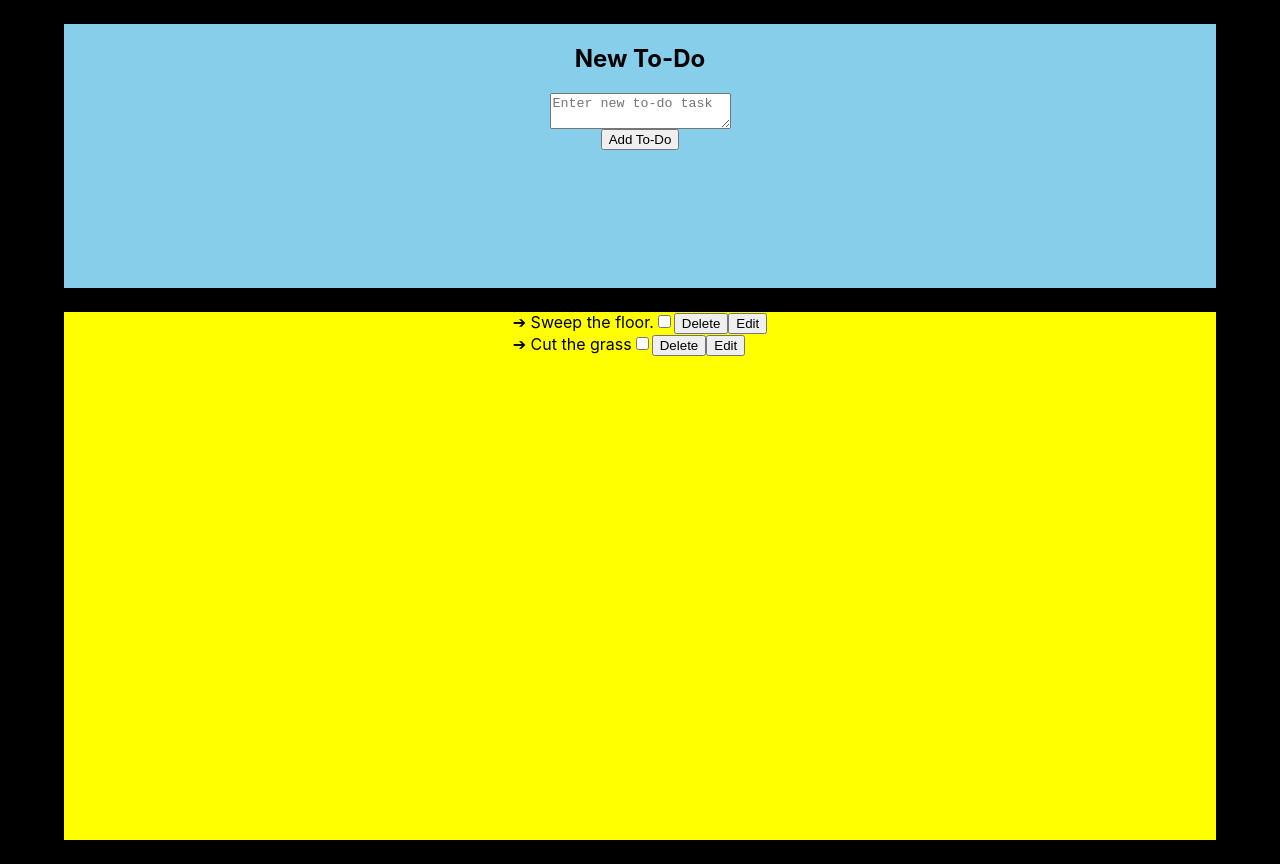
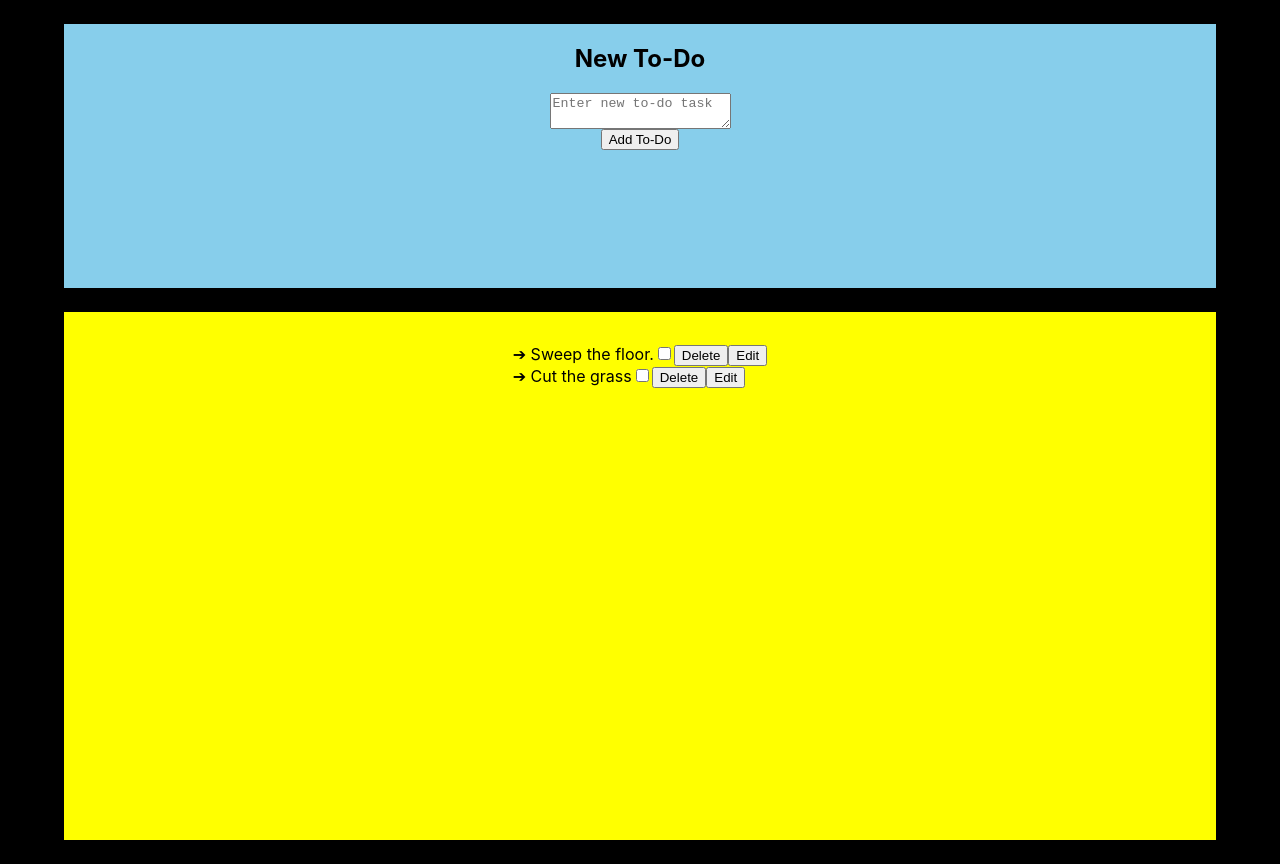
Before and after one commit to alricf/to-do, a React (Create React App) app: page / in a window 1280 px wide. Built offline with nearby package versions, Linux system fonts and the light colour scheme.

Commit message:
Adding margin on y axis for list

```diff
--- a/src/App.css
+++ b/src/App.css
@@ -32,3 +32,7 @@ section {
   background-color: yellow;
   margin-bottom: 1.5rem;
 }
+
+ul {
+  margin: 2rem;
+}
```
